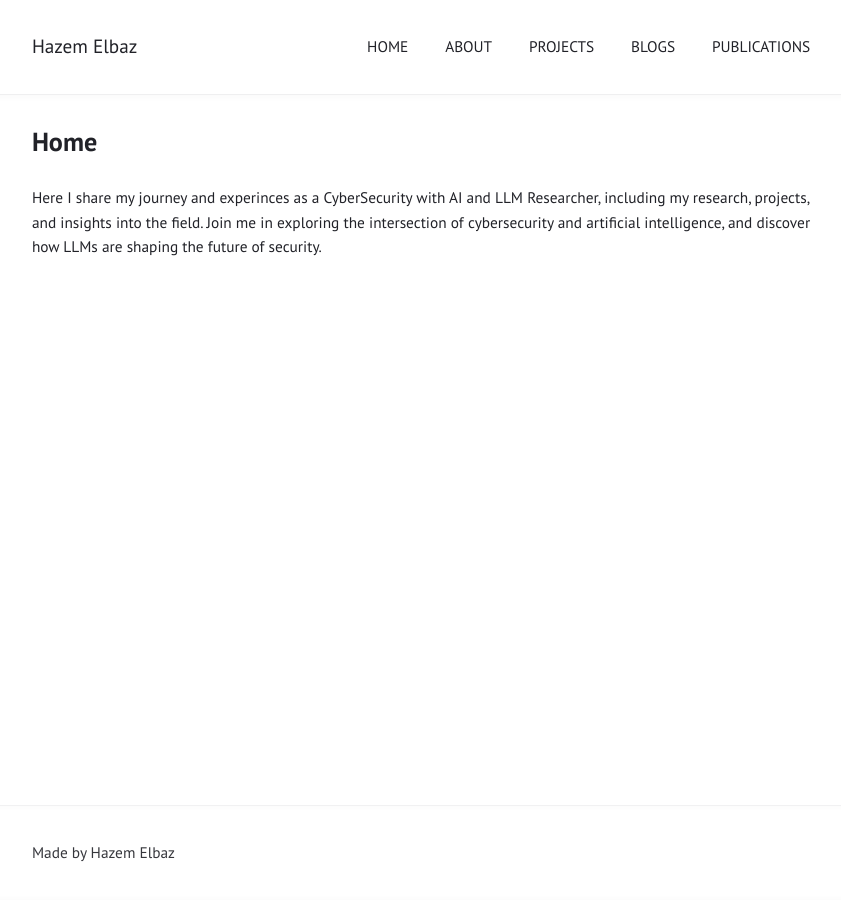
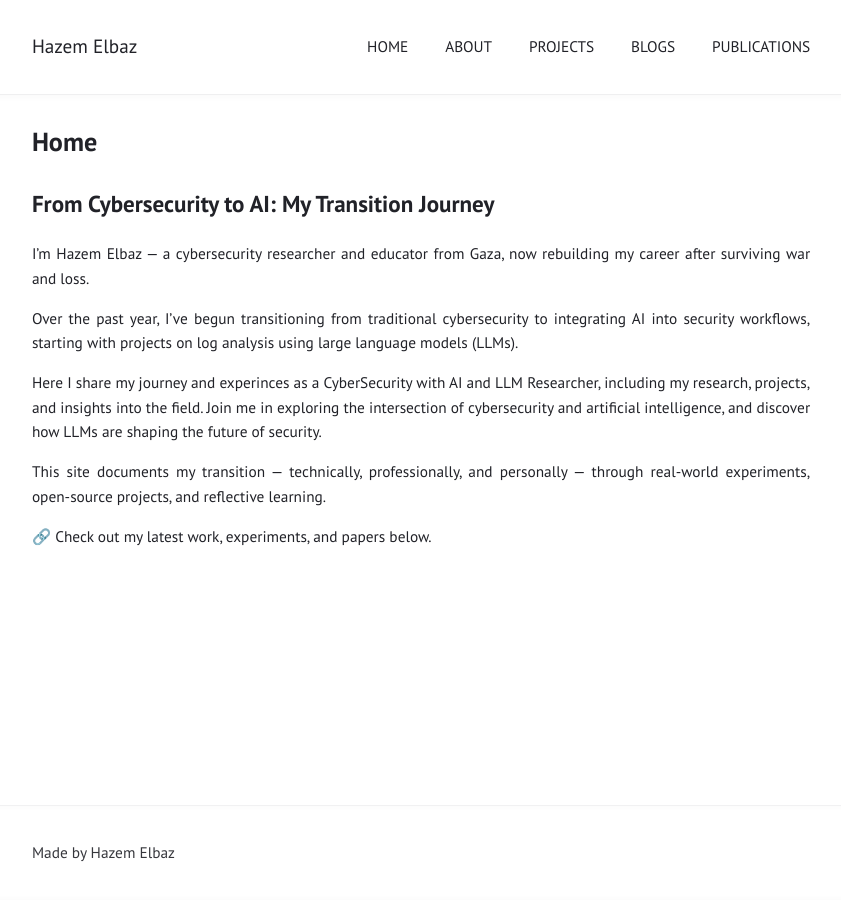
Before and after one commit to elbazhazem/elbazhazem.github.io, a Jekyll site: the page built from index.md, in a window 1280 px wide. Shown: the whole page, without its empty margins (219-1060 px from the left). Built offline with Jekyll 4.4.1, drawn with Linux system fonts in a browser that asks for light colours.

Commit message:
Update index.md
update the content

```diff
--- a/index.md
+++ b/index.md
@@ -2,5 +2,16 @@
 layout: page
 title: "Home"
 ---
+# From Cybersecurity to AI: My Transition Journey
+
+I'm Hazem Elbaz — a cybersecurity researcher and educator from Gaza, now rebuilding my career after surviving war and loss.
+
+Over the past year, I’ve begun transitioning from traditional cybersecurity to integrating AI into security workflows, starting with projects on log analysis using large language models (LLMs).
+
 
 Here I share my journey and experinces as a CyberSecurity with AI and LLM Researcher, including my research, projects, and insights into the field. Join me in exploring the intersection of cybersecurity and artificial intelligence, and discover how LLMs are shaping the future of security.
+
+This site documents my transition — technically, professionally, and personally — through real-world experiments, open-source projects, and reflective learning.
+
+
+🔗 Check out my latest work, experiments, and papers below.
```
